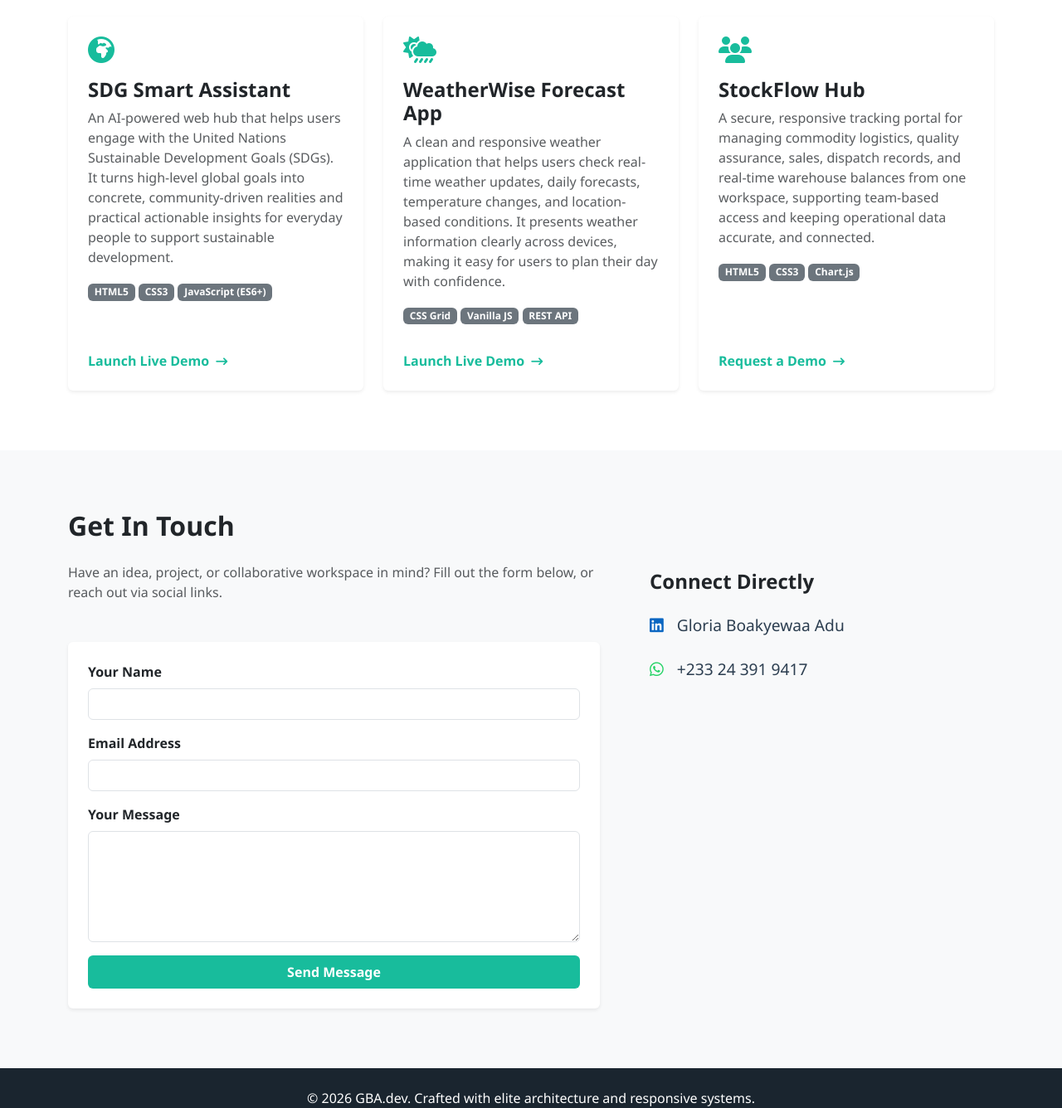
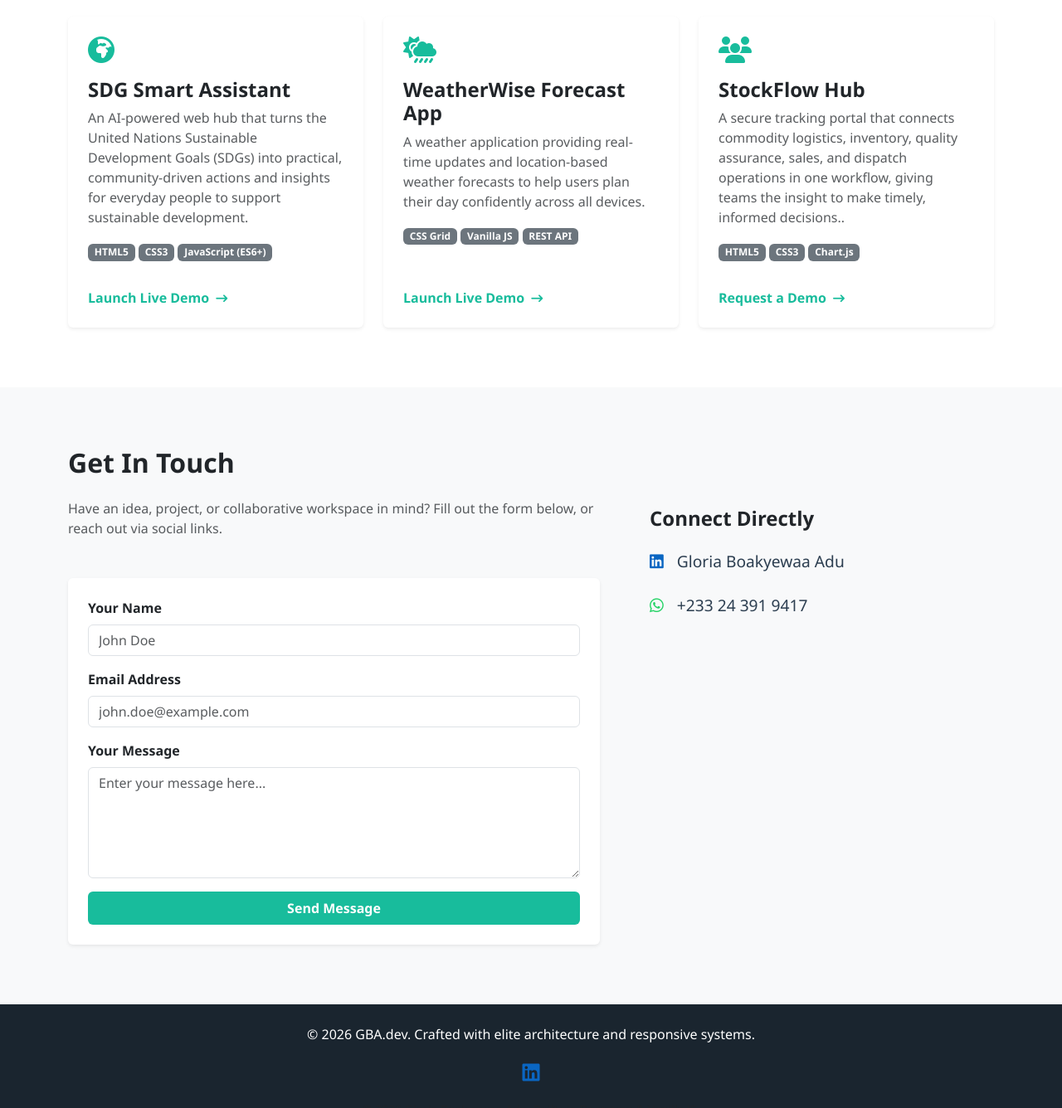
Before and after one commit to gglob-spec/Portfolio, a plain HTML site: page index.html in a window 1280 px wide. Shown: the part 1500-2836 px from the top of the page at 83% size. Drawn offline with nearby package versions, Linux system fonts and the light colour scheme.

Commit message:
minor edits

```diff
--- a/index.html
+++ b/index.html
@@ -217,7 +217,7 @@
                         <div class="card-body p-4">
                             <div class="text-accent mb-3"><i class="fa-solid fa-earth-africa fa-2x"></i></div>
                             <h4 class="card-title fw-bold">SDG Smart Assistant</h4>
-                            <p class="card-text text-muted">An AI-powered web hub that helps users engage with the United Nations Sustainable Development Goals (SDGs). It turns high-level global goals into concrete, community-driven realities and practical actionable insights for everyday people to support sustainable development.</p>
+                            <p class="card-text text-muted">An AI-powered web hub that turns the United Nations Sustainable Development Goals (SDGs) into practical, community-driven actions and insights for everyday people to support sustainable development.</p>
                             <span class="badge bg-secondary mb-2">HTML5</span> <span class="badge bg-secondary mb-2">CSS3</span> <span class="badge bg-secondary mb-2">JavaScript (ES6+)</span>
                         </div>
                         <div class="card-footer bg-transparent border-0 p-4 pt-0">
@@ -230,7 +230,7 @@
                         <div class="card-body p-4">
                             <div class="text-accent mb-3"><i class="fa-solid fa-cloud-sun-rain fa-2x"></i></div>
                             <h4 class="card-title fw-bold">WeatherWise Forecast App</h4>
-                            <p class="card-text text-muted">A clean and responsive weather application that helps users check real-time weather updates, daily forecasts, temperature changes, and location-based conditions. It presents weather information clearly across devices, making it easy for users to plan their day with confidence.</p>
+                            <p class="card-text text-muted">A weather application providing real-time updates and location-based weather forecasts to help users plan their day confidently across all devices.</p>
                             <span class="badge bg-secondary mb-2">CSS Grid</span> <span class="badge bg-secondary mb-2">Vanilla JS</span> <span class="badge bg-secondary mb-2">REST API</span>
                         </div>
                         <div class="card-footer bg-transparent border-0 p-4 pt-0">
@@ -243,7 +243,7 @@
                         <div class="card-body p-4">
                             <div class="text-accent mb-3"><i class="fa-solid fa-users fa-2x"></i></div>
                             <h4 class="card-title fw-bold">StockFlow Hub</h4>
-                            <p class="card-text text-muted">A secure, responsive tracking portal for managing commodity logistics, quality assurance, sales, dispatch records, and real-time warehouse balances from one workspace, supporting team-based access and keeping operational data accurate, and connected.</p>
+                            <p class="card-text text-muted">A secure tracking portal that connects commodity logistics, inventory, quality assurance, sales, and dispatch operations in one workflow, giving teams the insight to make timely, informed decisions..</p>
                             <span class="badge bg-secondary mb-2">HTML5</span> <span class="badge bg-secondary mb-2">CSS3</span> <span class="badge bg-secondary mb-2">Chart.js</span>
                         </div>
                         <div class="card-footer bg-transparent border-0 p-4 pt-0">
@@ -266,17 +266,17 @@
                         <form id="portfolioContactForm" novalidate>
                             <div class="mb-3">
                                 <label for="userName" class="form-label fw-semibold">Your Name</label>
-                                <input type="text" class="form-control" id="userName" required>
+                                <input type="text" class="form-control" id="userName" placeholder="John Doe" required>
                                 <div class="invalid-feedback">Please enter your name.</div>
                             </div>
                             <div class="mb-3">
                                 <label for="userEmail" class="form-label fw-semibold">Email Address</label>
-                                <input type="email" class="form-control" id="userEmail" required>
+                                <input type="email" class="form-control" id="userEmail" placeholder="john.doe@example.com" required>
                                 <div class="invalid-feedback">Please provide a valid email address.</div>
                             </div>
                             <div class="mb-3">
                                 <label for="userMessage" class="form-label fw-semibold">Your Message</label>
-                                <textarea class="form-control" id="userMessage" rows="5" required></textarea>
+                                <textarea class="form-control" id="userMessage" rows="5" placeholder="Enter your message here..." required></textarea>
                                 <div class="invalid-feedback">Message body cannot be empty.</div>
                             </div>
                             <button type="submit" class="btn btn-accent w-100 py-2 fw-bold">Send Message</button>
```
